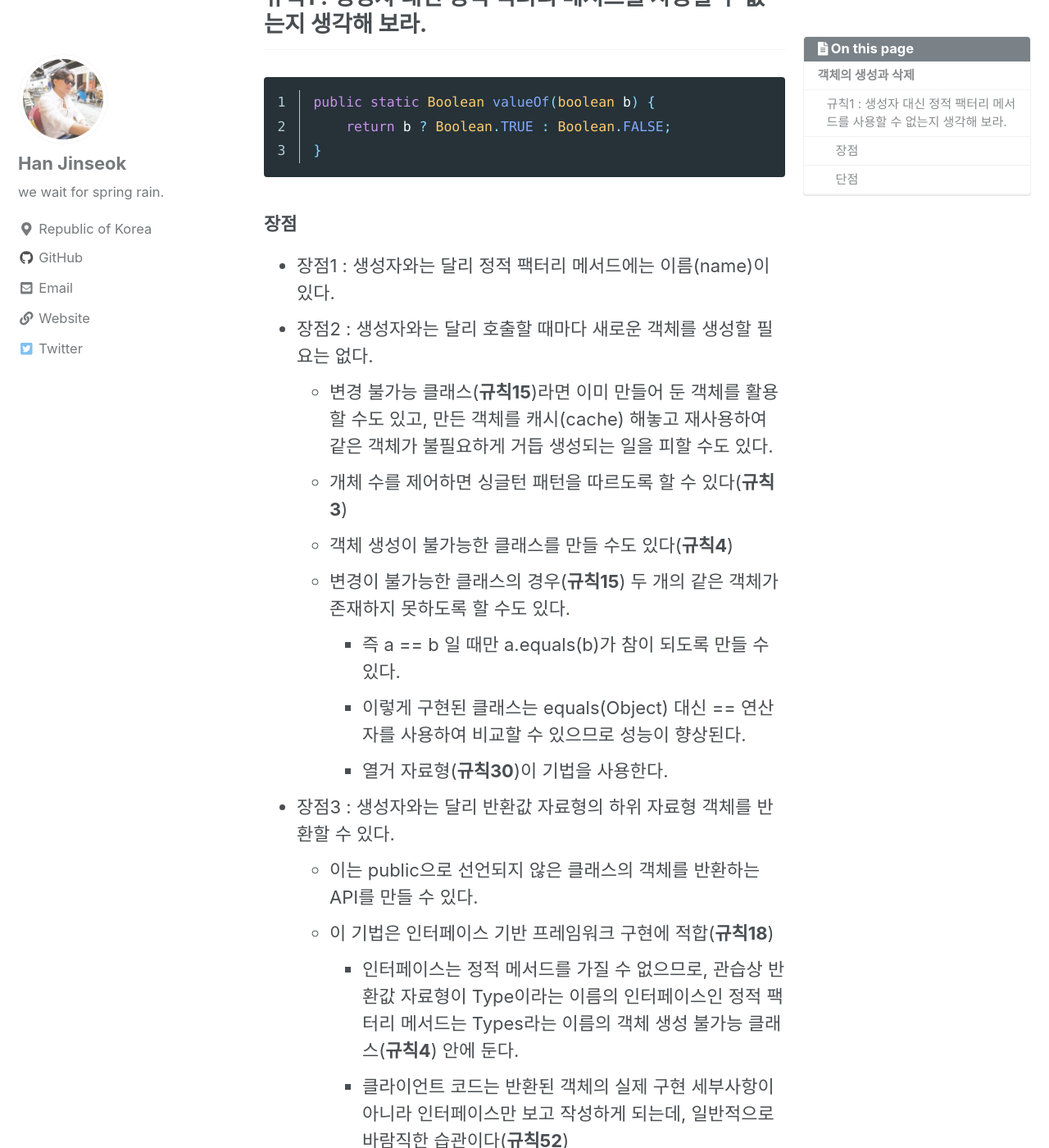
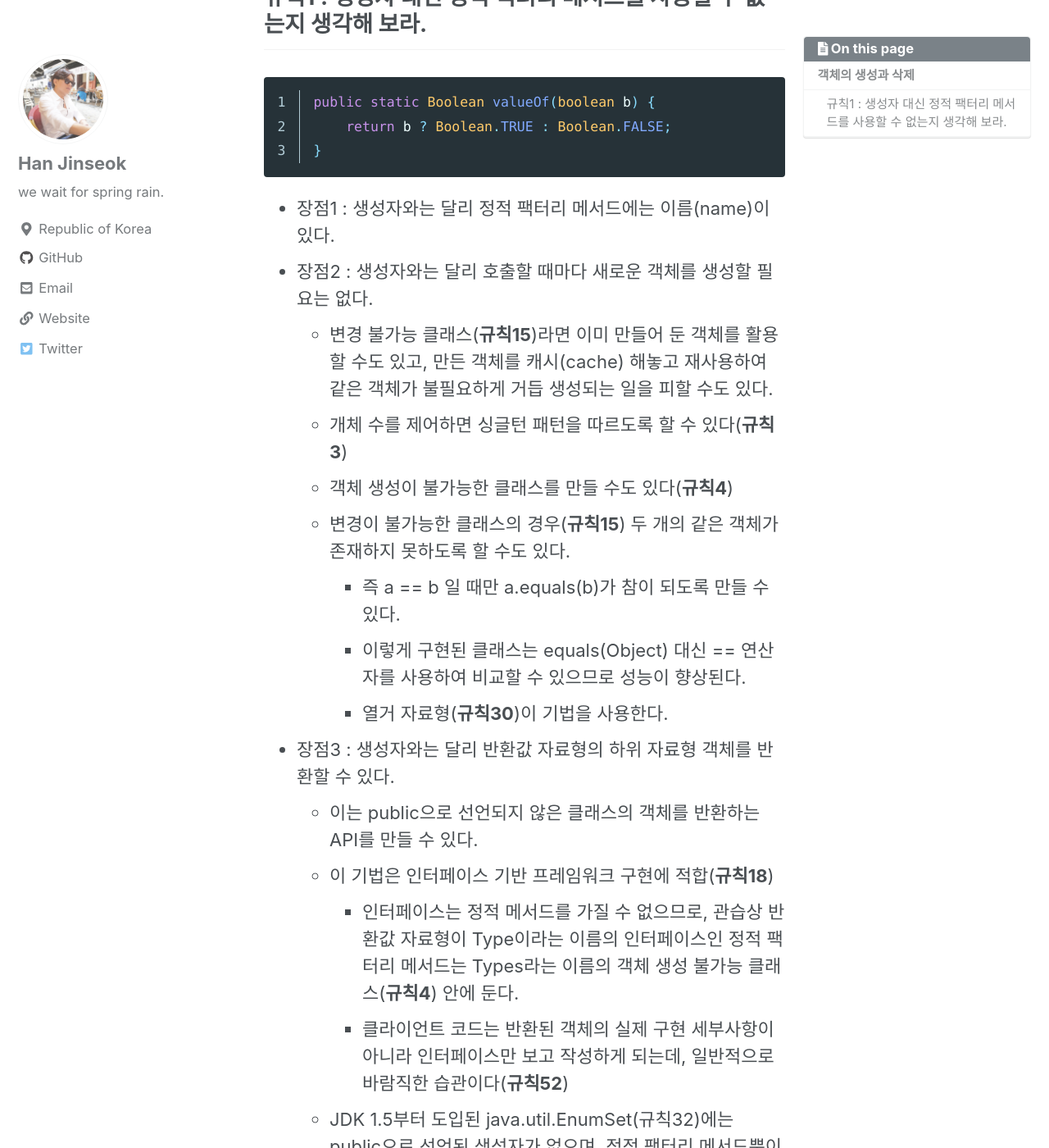
Before and after one commit to moregorenine/moregorenine.github.io, a Jekyll site: the page built from _posts/book/2020-01-08-effective-java.md, in a window 1280 px wide and 1400 px high, scrolled down 504 px. Shown: the whole window at 82% size. Built offline with Jekyll 4.4.1, drawn with Linux system fonts in a browser that asks for light colours; nearby versions of some CDN libraries; comment, search, counter and statistics services are not loaded; a style sheet for code colours, icons or effects is not loaded.

Commit message:
Update 2020-01-08-effective-java.md

```diff
--- a/_posts/book/2020-01-08-effective-java.md
+++ b/_posts/book/2020-01-08-effective-java.md
@@ -20,7 +20,6 @@ public static Boolean valueOf(boolean b) {
     return b ? Boolean.TRUE : Boolean.FALSE;
 }
 {% endhighlight %}
-### 장점
 - 장점1 : 생성자와는 달리 정적 팩터리 메서드에는 이름(name)이 있다.
 - 장점2 : 생성자와는 달리 호출할 때마다 새로운 객체를 생성할 필요는 없다.
   - 변경 불가능 클래스(**규칙15**)라면 이미 만들어 둔 객체를 활용할 수도 있고,
@@ -39,6 +38,5 @@ public static Boolean valueOf(boolean b) {
     - 클라이언트 코드는 반환된 객체의 실제 구현 세부사항이 아니라 인터페이스만 보고 작성하게 되는데, 일반적으로 바람직한 습관이다(**규칙52**)
   - JDK 1.5부터 도입된 java.util.EnumSet(규칙32)에는 public으로 선언된 생성자가 없으며, 정적 팩터리 메서드뿐이다.
 - 장점4 : 형인자 자료형(parameterized type) 객체를 만들 때 편하다.
-### 단점
 - 단점1 : public이나 protected로 선언된 생성자가 없으므로 하위 클래스를 만들 수 없다.
 - 단점2 : 정적 팩터리 메서드가 다른 정적 메서드와 확연히 구분되지 않는다.
```
